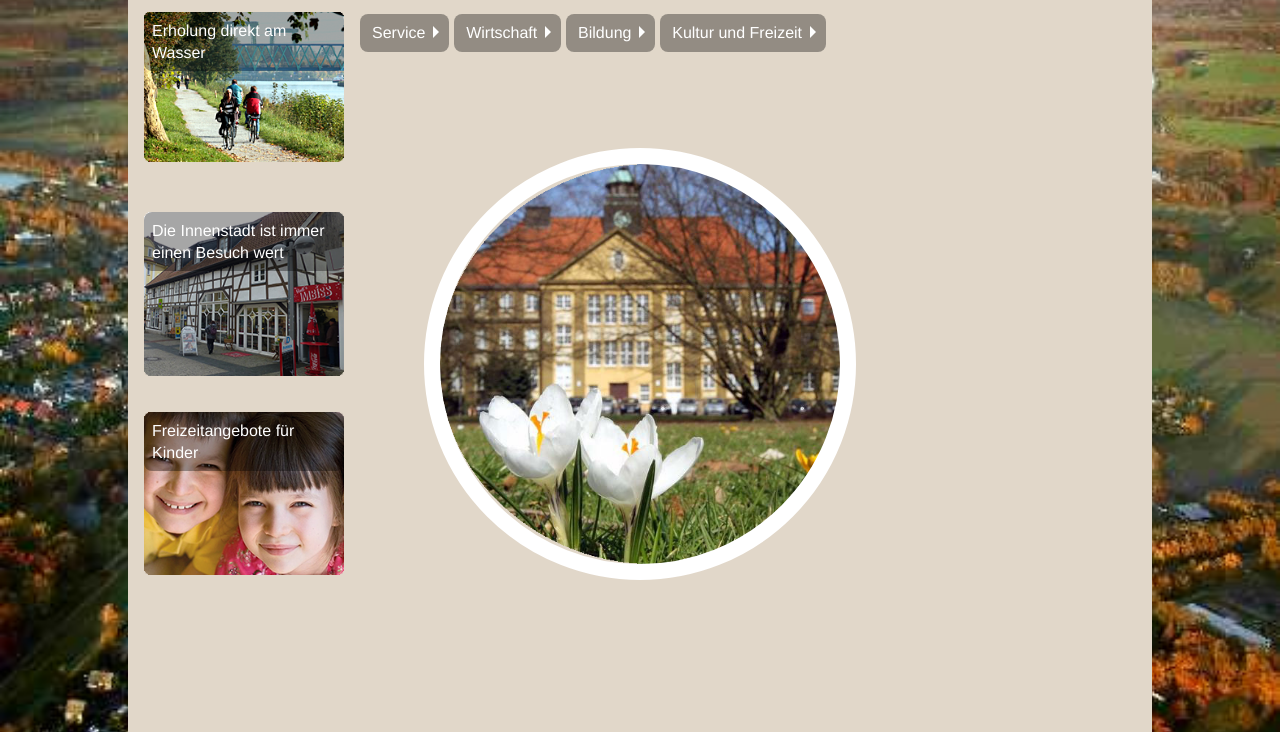
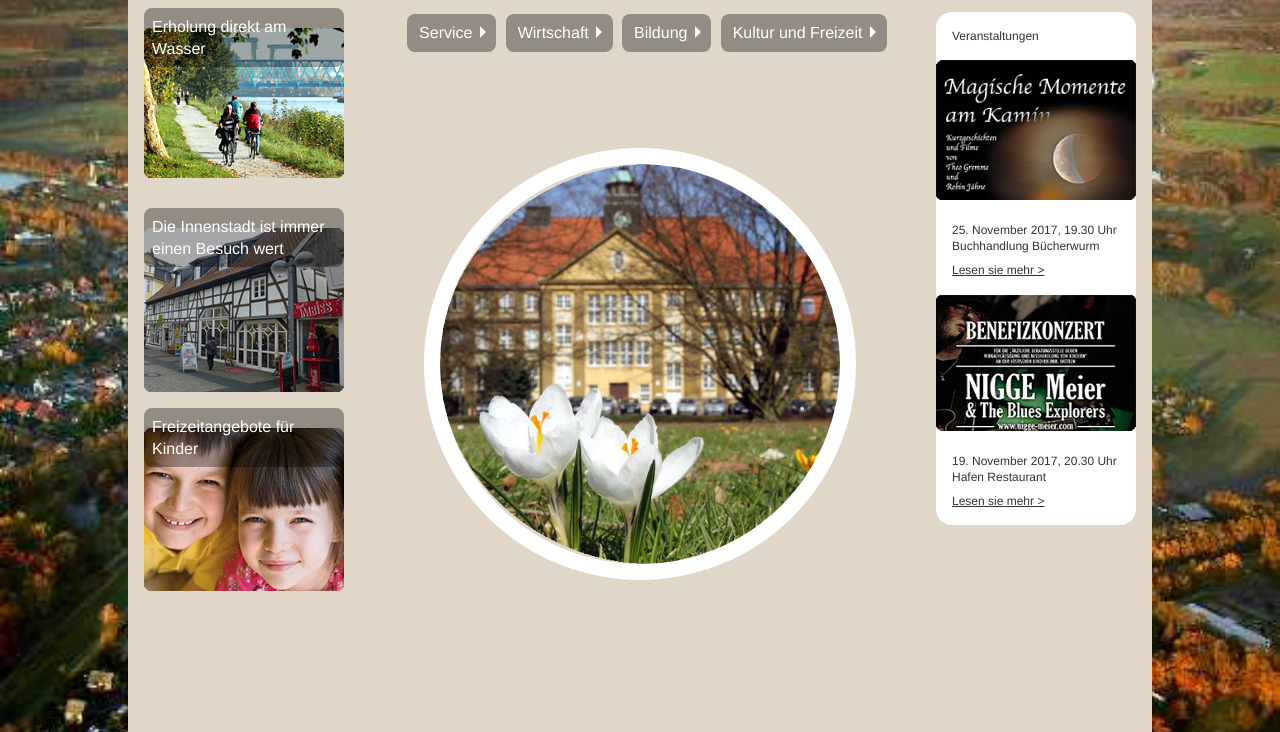
Before and after one commit to Boldor/testfork, a plain HTML site: page index.html in a window 1280 px wide. Shown: the part 68-800 px from the top of the page. Drawn offline with Linux system fonts and the light colour scheme.

Commit message:
Add right aside, fill links

```diff
--- a/index.html
+++ b/index.html
@@ -28,12 +28,33 @@
             </span>
         </aside>
 
-        <ul class="menu">
-            <li><a href="#">Service</a></li>
-            <li><a href="#">Wirtschaft</a></li>
-            <li><a href="#">Bildung</a></li>
-            <li><a href="#">Kultur und Freizeit</a></li>
+        <ul class="menu cf">
+            <li><a href="https://www.google.de">Service</a></li>
+            <li><a href="https://www.google.de">Wirtschaft</a></li>
+            <li><a href="https://www.google.de">Bildung</a></li>
+            <li><a href="https://www.google.de">Kultur und Freizeit</a></li>
         </ul>
+
+        <aside>
+            <p>Veranstaltungen</p>
+            <img src="assets/kamin.png">
+            <section>
+                <p>
+                    25. November 2017, 19.30 Uhr
+                    Buchhandlung Bücherwurm
+                    <a href="https://www.google.de">Lesen sie mehr ></a>
+                </p>
+            </section>
+
+            <img src="assets/konzert.png">
+            <section>
+                <p>
+                    19. November 2017, 20.30 Uhr
+                    Hafen Restaurant
+                    <a href="https://www.google.de">Lesen sie mehr ></a>
+                </p>
+            </section>
+        </aside>
     </main>
     <script src="scripts.js"></script>
 </body>
--- a/styles.css
+++ b/styles.css
@@ -59,6 +59,34 @@ main {
 
 aside {
     float: left;
+    width: 200px;
+}
+
+    aside img {
+        width: 100%;
+    }
+
+    aside p {
+        padding: 1rem;
+        font-size: .75rem;
+    }
+
+    aside a, aside a:active, aside a:hover, aside a:visited {
+        color: #333;
+        margin-top: .5rem;
+        display: block;
+    }
+
+    aside:nth-of-type(2) {
+        background: #fff;
+        border-radius: 1rem;
+    }
+
+/* Helpers */
+.cf:after {
+    content:"";
+    display:block;
+    clear:both;
 }
 
 /* Elements */
@@ -84,6 +112,7 @@ aside {
     padding: .75rem 1rem .25rem 1rem;
 }
 
+    .suchfeld,
     .suchfeld::-webkit-input-placeholder {
         color: #fff;
         font-size: 1.5rem;
@@ -92,6 +121,8 @@ aside {
 /**/
 .quicklink {
     display: block;
+    position: relative;
+    top: 1rem;
     width: 200px;
     height: 200px;
     background-size: contain;
@@ -110,6 +141,8 @@ aside {
     }
 
     .quicklink-title {
+        position: relative;
+        top: -1.25rem;
         display: block;
         padding: .5rem;
         color: #fff;
@@ -118,9 +151,13 @@ aside {
     }
 
 /**/
-.menu {}
+.menu {
+    width: calc(100% - 400px);
+    float: left;
+    text-align: center;
+}
     .menu li {
-        float: left;
+        display: inline-block;
         list-style: none;
         padding: .5rem 1.5rem .5rem .75rem;
         margin: .15rem;
```
Also changed, not shown: assets/kamin.png (added), assets/konzert.png (added).
